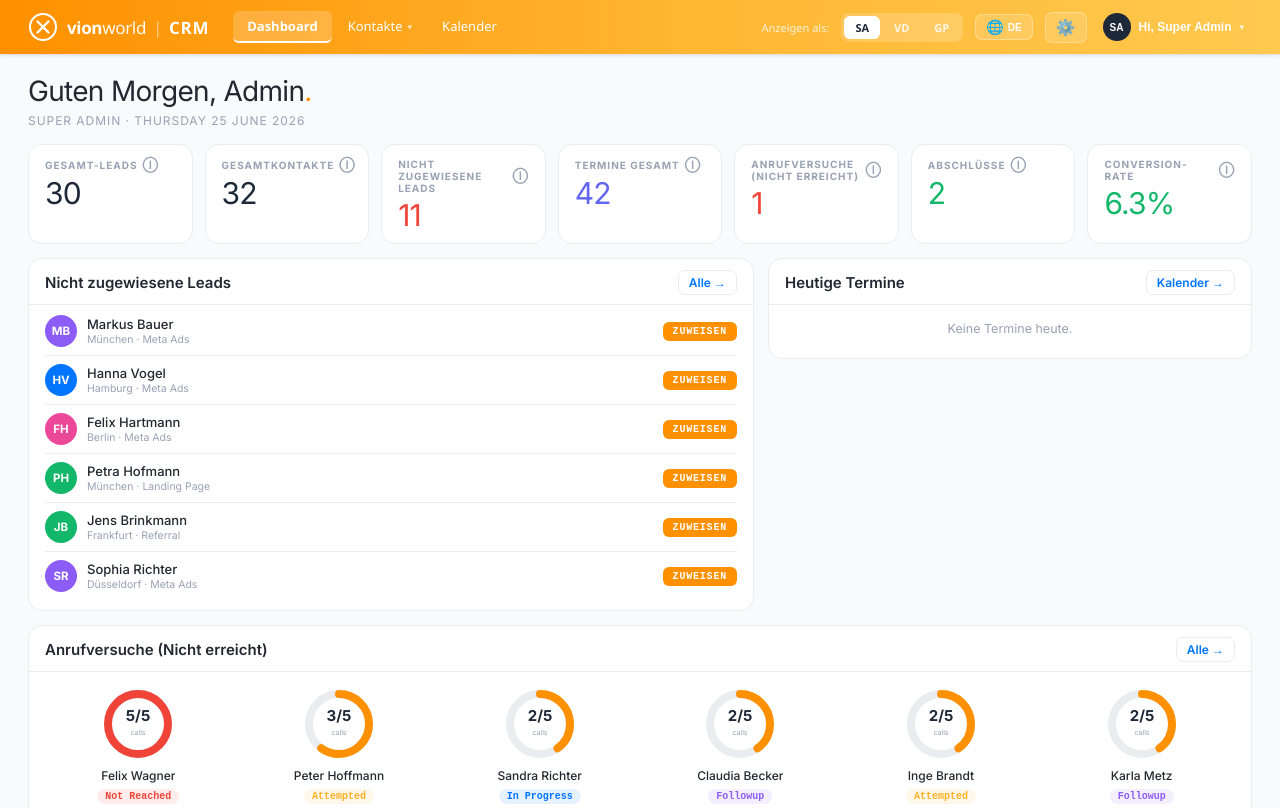
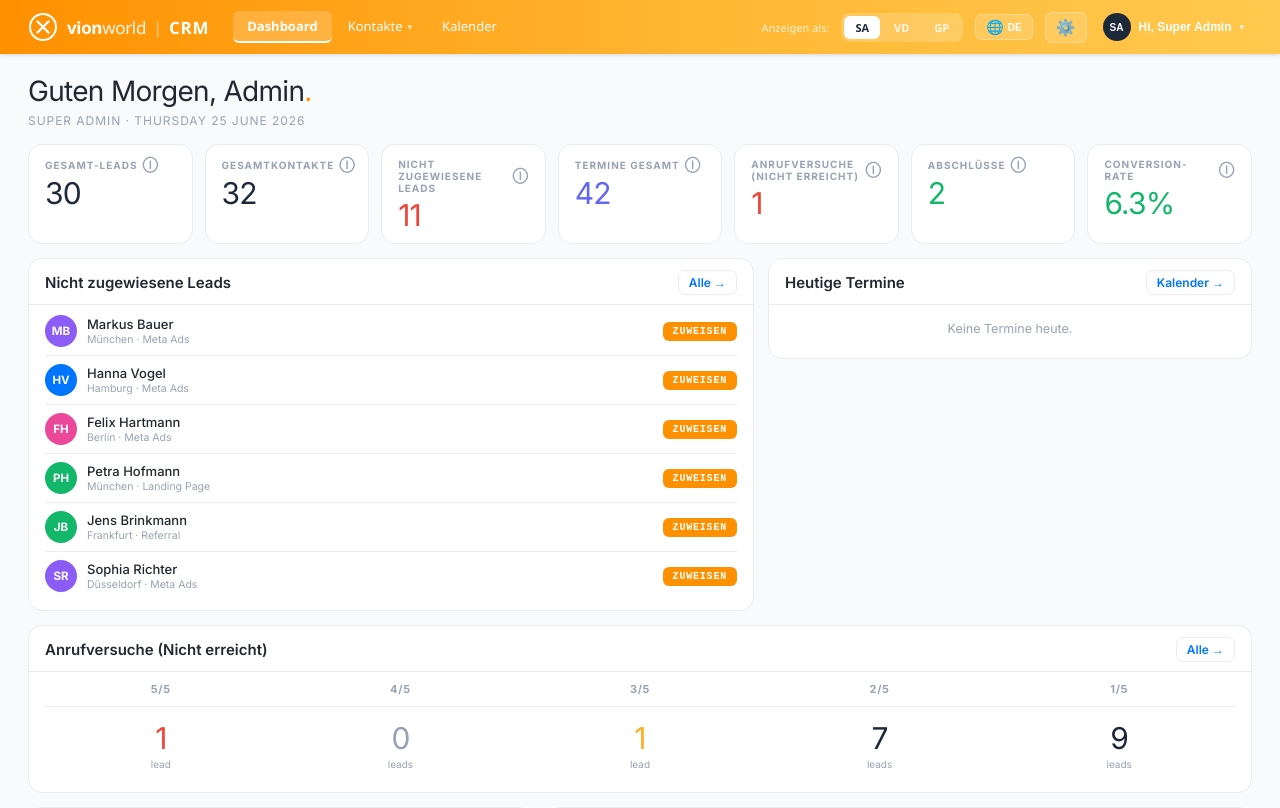
Before and after one commit to philipwest2101/CRM, a React (Vite) app: page / in a window 1280 px wide. Shown: the top 808 px of the page. Built offline with nearby package versions, Linux system fonts and the light colour scheme.

Commit message:
SA: render Call Attempts as a 5-column attempt-level table
Replace the SA donut layout with a Team-Performance-style table whose
columns are the attempt buckets 5/5, 4/5, 3/5, 2/5, 1/5, each showing
the number of org leads currently at that attempt count. VD keeps the
per-lead donut layout.

```diff
--- a/src/components/dashboard/mvp-dashboard-page.tsx
+++ b/src/components/dashboard/mvp-dashboard-page.tsx
@@ -393,11 +393,21 @@ export const MVPDashboardPage = ({ role, navigateTo, leads = [], activities = []
   const closingsCount        = scopedLeads.filter(l => l.status === "closed").length;
   const conversionRate       = totalContacts > 0 ? ((closingsCount / totalContacts) * 100).toFixed(1) + "%" : "0%";
 
-  // Leads nearing/at the call-attempts threshold — feeds the "Call Attempts" section.
+  // Leads nearing/at the call-attempts threshold — feeds the VD "Call Attempts" section (donuts).
   const callAttemptLeads = scopedLeads
     .filter(l => (l.attempts || 0) >= 2)
     .sort((a, b) => (b.attempts || 0) - (a.attempts || 0))
     .slice(0, 6);
+
+  // SA "Call Attempts" distribution — one column per attempt level (5/5 … 1/5),
+  // each holding the number of org leads currently at that attempt count.
+  const callAttemptBuckets = useMemo(() =>
+    [5, 4, 3, 2, 1].map(n => ({
+      label: `${n}/5`,
+      count: scopedLeads.filter(l => (l.attempts || 0) === n).length,
+      color: n >= 4 ? C.red : n === 3 ? C.amber : C.navy,
+    })),
+  [scopedLeads]);
 
   // ── SA: Team Performance — org leads/appointments grouped by Sales Director ──
   const teamPerformance = useMemo(() => {
@@ -650,8 +660,8 @@ export const MVPDashboardPage = ({ role, navigateTo, leads = [], activities = []
           </div>{/* end right column */}
         </div>
 
-        {/* ── VD / SA: Call Attempts — mirrors the contact detail Overview donut ── */}
-        {(isVD || isSA) && (
+        {/* ── VD: Call Attempts — mirrors the contact detail Overview donut ── */}
+        {isVD && (
           <Card style={{ marginBottom: 14 }}>
             <CardHeader
               title={t("kpiCallAttemptsNotReached")}
@@ -669,6 +679,31 @@ export const MVPDashboardPage = ({ role, navigateTo, leads = [], activities = []
                   <StatusPill status={lead.status} />
                 </div>
               ))}
+            </div>
+          </Card>
+        )}
+
+        {/* ── SA: Call Attempts — attempt-level distribution, 5/5 … 1/5 columns ── */}
+        {isSA && (
+          <Card style={{ marginBottom: 14 }}>
+            <CardHeader
+              title={t("kpiCallAttemptsNotReached")}
+              action={<LinkBtn label={t("allLink")} onClick={() => navigateTo("Leads", null, "assigned")} />}
+            />
+            <div style={{ padding: "0 16px 16px" }}>
+              <div style={{ display: "grid", gridTemplateColumns: "repeat(5, 1fr)", padding: "10px 0", borderBottom: `1px solid ${C.border}`, gap: 8 }}>
+                {callAttemptBuckets.map(b => (
+                  <div key={b.label} style={{ fontSize: 11, fontWeight: 700, color: C.muted, textTransform: "uppercase", letterSpacing: "0.06em", textAlign: "center" }}>{b.label}</div>
+                ))}
+              </div>
+              <div style={{ display: "grid", gridTemplateColumns: "repeat(5, 1fr)", padding: "16px 0 6px", gap: 8 }}>
+                {callAttemptBuckets.map(b => (
+                  <div key={b.label} style={{ textAlign: "center" }}>
+                    <div style={{ fontSize: 30, fontWeight: 400, letterSpacing: "-0.03em", lineHeight: 1, color: b.count === 0 ? C.muted : b.color }}>{b.count}</div>
+                    <div style={{ marginTop: 5, fontSize: 10, color: C.muted }}>{b.count === 1 ? "lead" : "leads"}</div>
+                  </div>
+                ))}
+              </div>
             </div>
           </Card>
         )}
```
